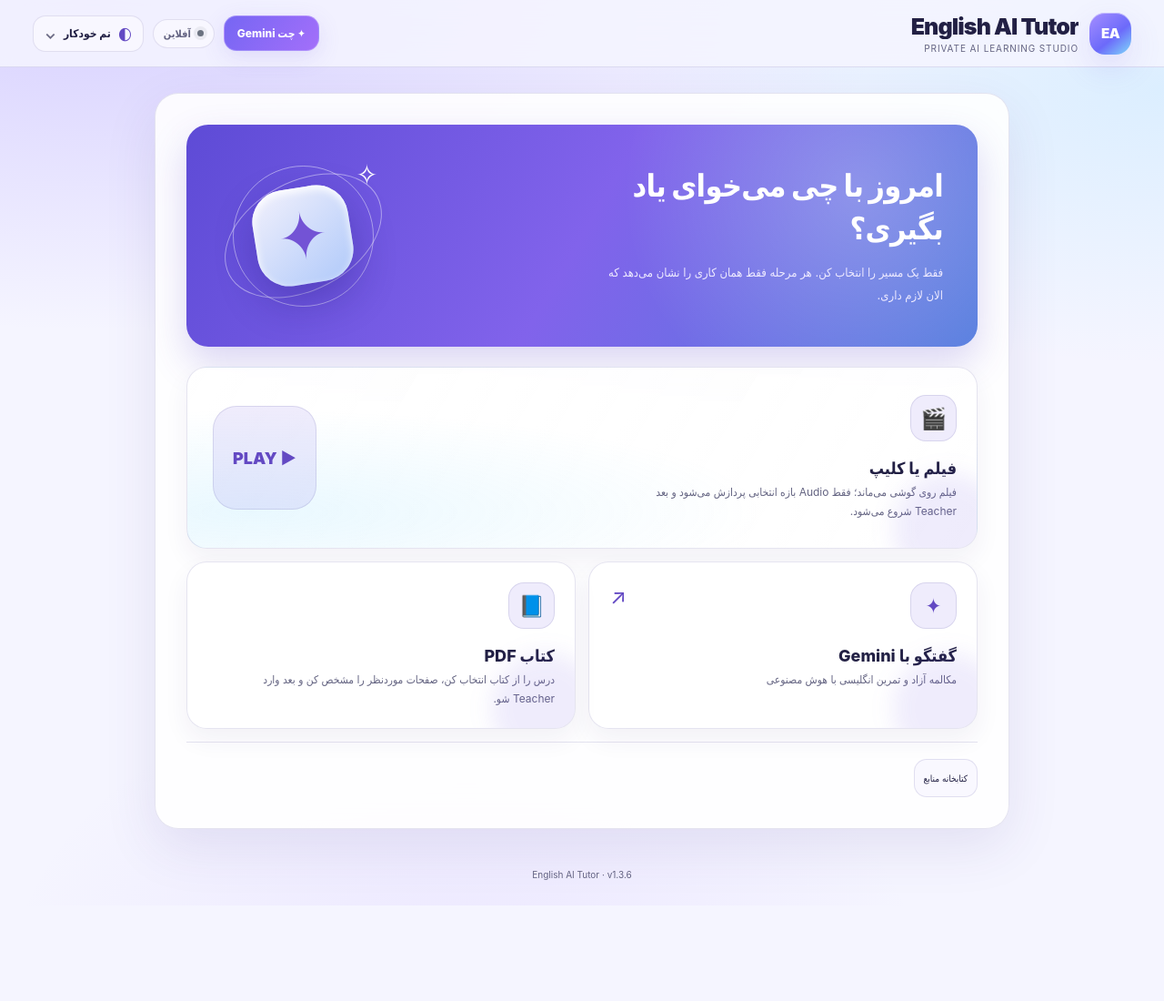
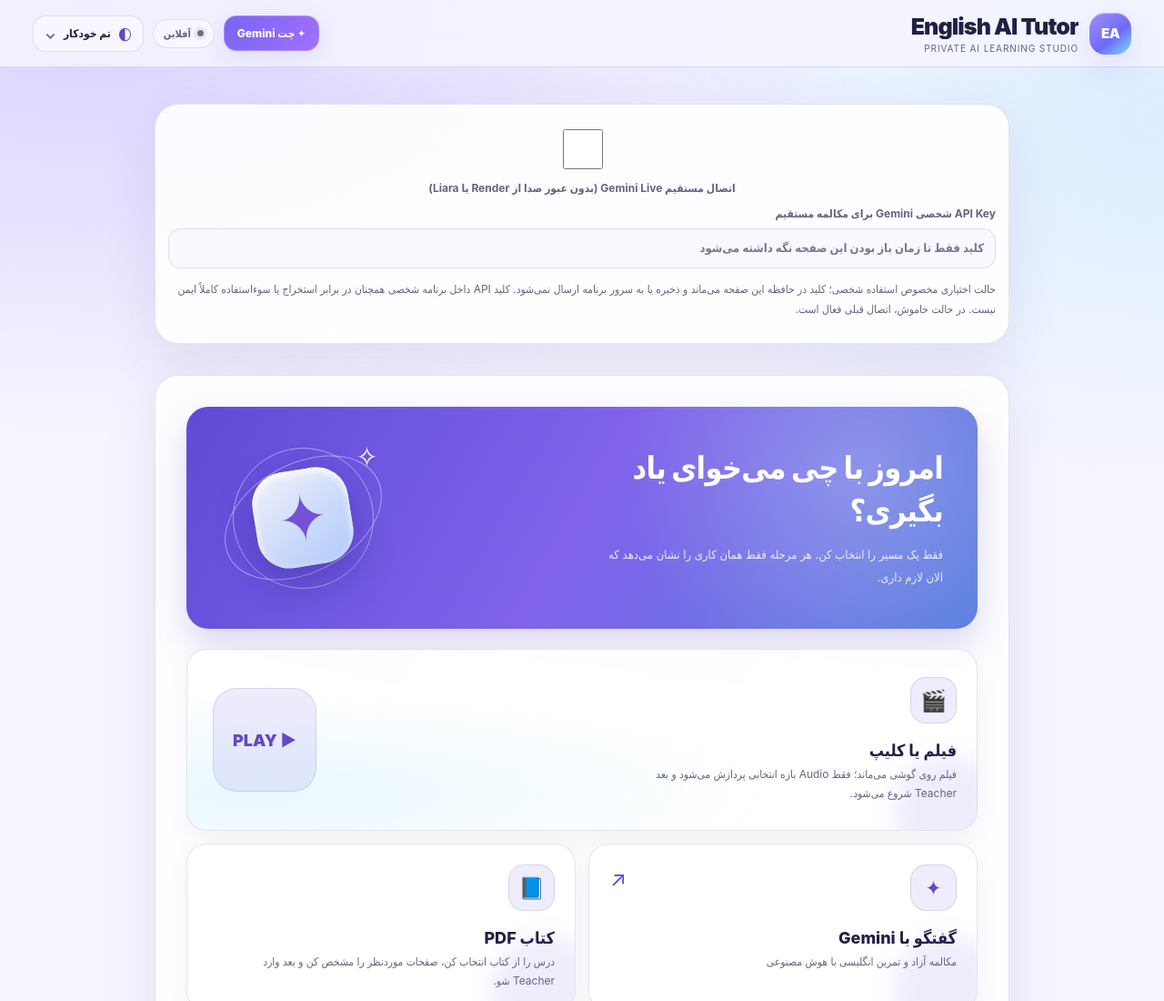
Before and after one commit to mihanmahdiarani-hub/English-, a website: page public/index.html in a window 1280 px wide. Shown: the top 1100 px of the page at 91% size. Before the commit the page ends 995 px from the top, so only its background shows below. Drawn offline with Linux system fonts and the light colour scheme.

Commit message:
feat(ui): opt-in direct Gemini Live settings

```diff
--- a/public/index.html
+++ b/public/index.html
@@ -42,6 +42,14 @@
   </header>
 
   <main class="layout">
+<section class="card" id="directLiveSettings" style="margin:12px 0;padding:14px">
+  <label style="display:flex;align-items:center;gap:9px"><input id="directLiveMode" type="checkbox" /> اتصال مستقیم Gemini Live (بدون عبور صدا از Render یا Liara)</label>
+  <label for="directGeminiKey">API Key شخصی Gemini برای مکالمه مستقیم
+    <input id="directGeminiKey" type="password" autocomplete="off" spellcheck="false" placeholder="کلید فقط تا زمان باز بودن این صفحه نگه داشته می‌شود" />
+  </label>
+  <p class="hint tiny">حالت اختیاری مخصوص استفاده شخصی؛ کلید در حافظه این صفحه می‌ماند و ذخیره یا به سرور برنامه ارسال نمی‌شود. کلید API داخل برنامه شخصی همچنان در برابر استخراج یا سوءاستفاده کاملاً ایمن نیست. در حالت خاموش، اتصال قبلی فعال است.</p>
+</section>
+
     <section class="card source-card">
       <div class="card-title">
         <div class="title-stack">
```
